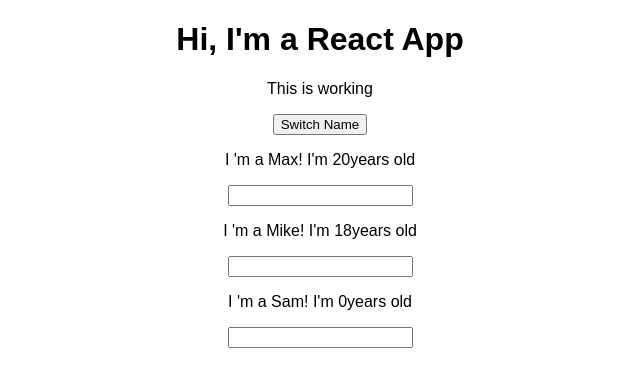
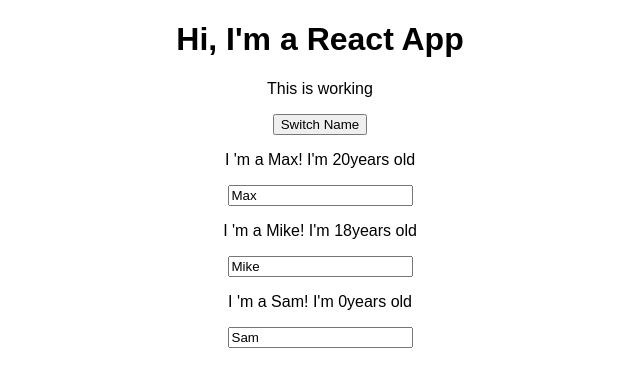
Before and after one commit to koh1project/practice, a React (Create React App) app in the folder workspace/react/react-complete-guide/: page / in a window 1280 px wide. Shown: the top 386 px of the page, without its empty margins (320-960 px from the left). Built offline with nearby package versions, Linux system fonts and the light colour scheme.

Commit message:
Add value

```diff
--- a/workspace/react/react-complete-guide/src/App.js
+++ b/workspace/react/react-complete-guide/src/App.js
@@ -22,7 +22,6 @@
   }
 
   nameChangedHandler = (e)  => {
-    console.log(e.target.value)
     this.setState({
       persons:[
         { name: 'Max', age: 20 },
--- a/workspace/react/react-complete-guide/src/Person/Person.js
+++ b/workspace/react/react-complete-guide/src/Person/Person.js
@@ -5,7 +5,7 @@
     <div>
       <p onClick={props.click}>I 'm a {props.name}! I'm  {props.age}years old </p>
       <p>{props.children}</p>
-      <input type="text" onChange={props.changed} />
+      <input type="text" onChange={props.changed} value={props.name}/>
     </div>
   )
 };
```
